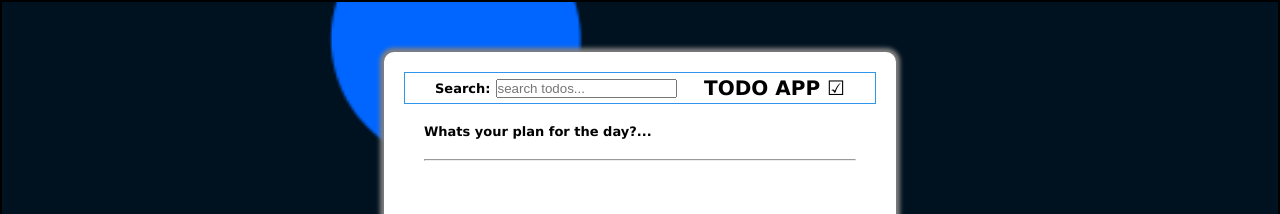
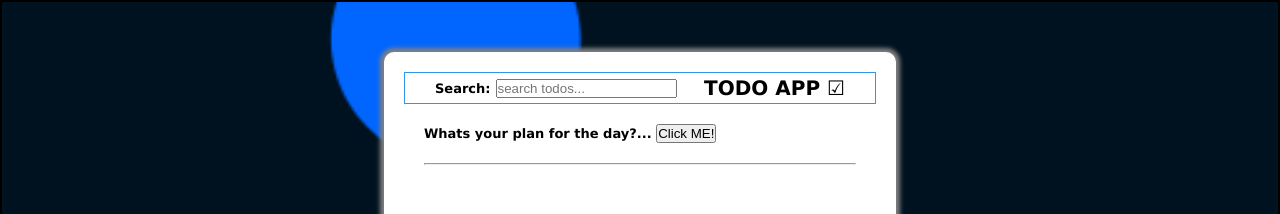
Before and after one commit to THE-Jitu-Assignments-Repo/Week-4, a React (Vite) app in the folder react-todo/: page / in a window 1280 px wide. Shown: the top 214 px of the page. Built offline with nearby package versions, Linux system fonts and the light colour scheme.

Commit message:
Added a button open modal

```diff
--- a/react-todo/src/components/TodoForm.jsx
+++ b/react-todo/src/components/TodoForm.jsx
@@ -94,7 +94,7 @@ function TodoForm() {
 
       <div className="form">
         <span onClick={() => setIsOpen((prev) => !prev)}>
-          Whats your plan for the day?...
+          Whats your plan for the day?... <button>Click ME!</button>
         </span>
 
         {isOpen && (
```
